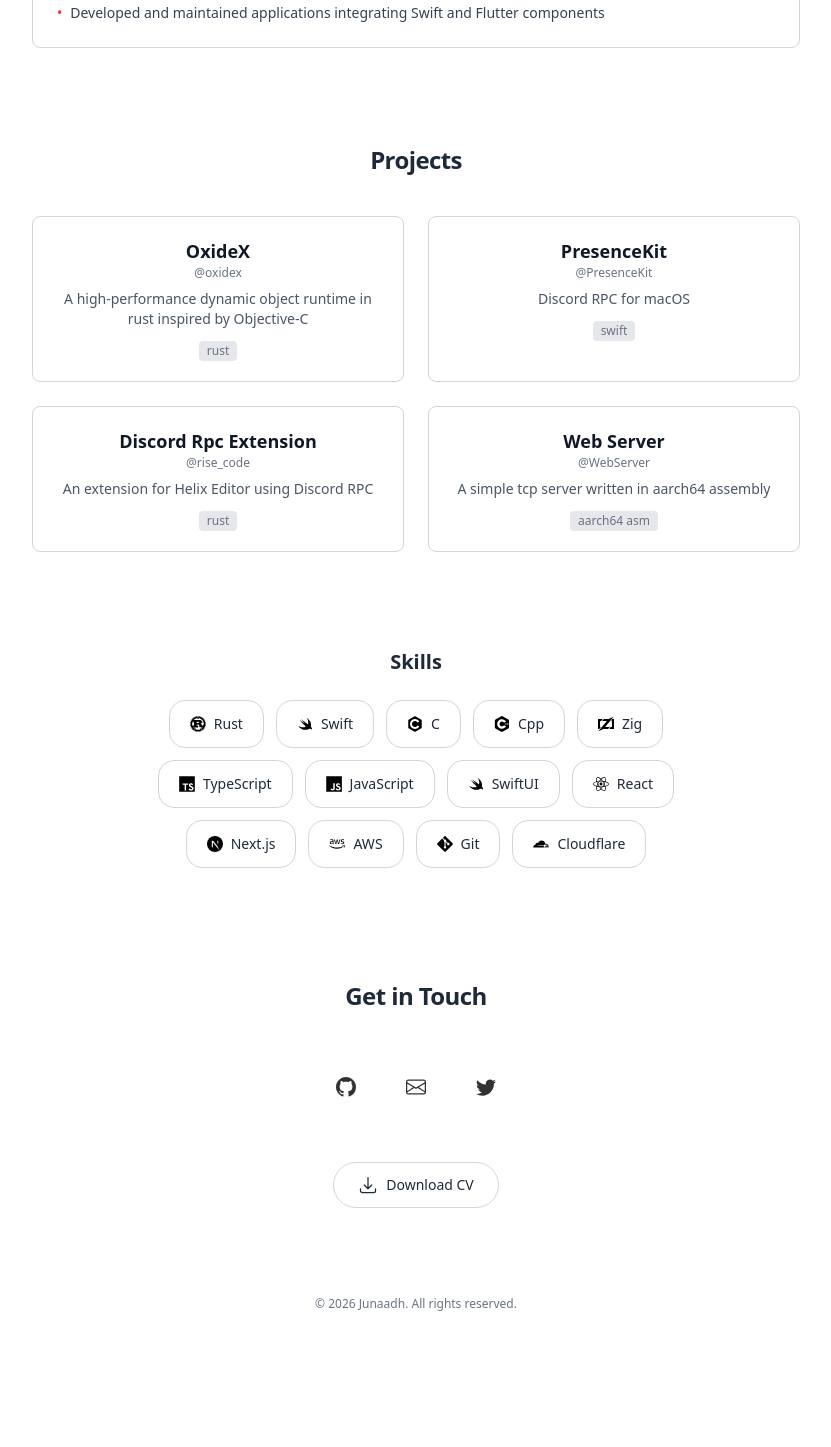
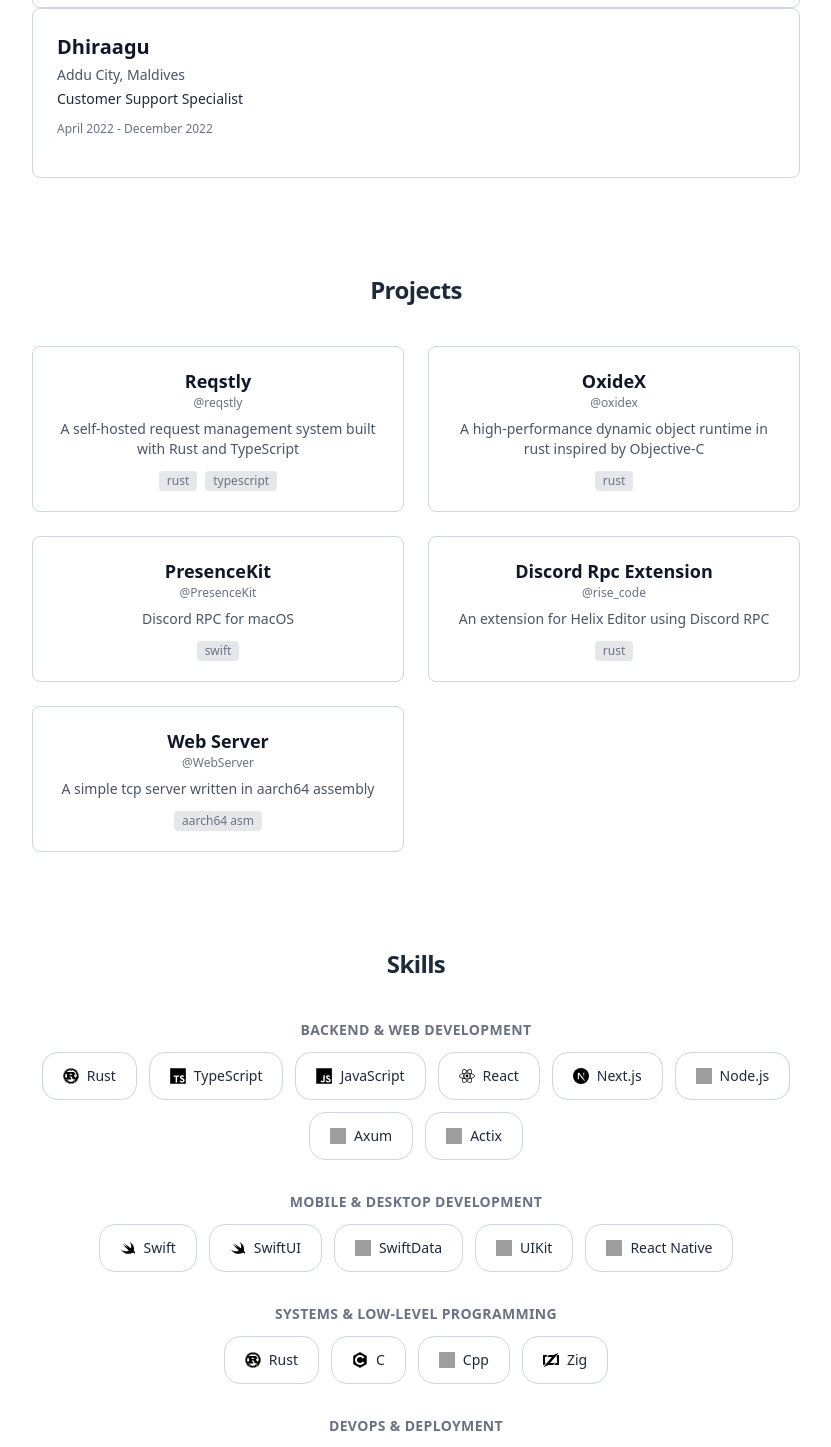
Before and after one commit to junaadh/website, a React (Vite) app: page / in a window 1280 px wide. Shown: the part 920-2367 px from the top of the page, without its empty margins (224-1055 px from the left). Before the commit the page ends 2288 px from the top, so only its background shows below. Built offline with nearby package versions, Linux system fonts and the light colour scheme; grey boxes are pictures that could not be loaded.

Commit message:
update experience, skills, projects

```diff
--- a/public/cv.md
+++ b/public/cv.md
@@ -42,9 +42,34 @@
 
 ## Skills
 
-- Languages: Rust, Swift, C/C++, TypeScript, JavaScript, Zig
-- Frameworks & Libraries: SwiftUI, SwiftData, UIKit, React Native, Next.js
-- Tools & Platforms: AWS, Git, Xcode, VS Code, Cloudflare
+- **Backend & Web Development**:
+  Rust (Axum, Actix), TypeScript/JavaScript (Vite + React, Node.js) — building high-performance, scalable, and secure APIs and web applications.
+
+- **Mobile & Desktop Development**:
+  Swift, SwiftUI, SwiftData, UIKit, React Native — developing iOS and macOS applications with cloud integration, responsive UIs, and optimized performance.
+
+- **Systems & Low-Level Programming**:
+  Rust, C/C++, Zig — writing efficient, memory-safe system software, CLI tools, and performance-critical modules.
+
+- **DevOps & Deployment**:
+  Docker, Docker Compose, Docker Swarm, Colima, CI/CD pipelines, Caddy, Nginx, AWS, Cloudflare — containerizing applications, orchestrating services, automating deployments, and configuring secure infrastructure.
+
+- **Monitoring & Observability**:
+  Prometheus, Grafana, Loki — implementing system monitoring, visualizing metrics, and aggregating logs for production environments.
+
+- **Server & Linux Administration**:
+  Linux, VPS management, shell scripting — deploying and maintaining applications on Linux servers, configuring VPS environments, and managing server operations.
+
+## Projects
+
+**Reqstly** - [github.com/junaadh/reqstly](https://github.com/junaadh/reqstly.git)
+[reqstly.com](https://reqstly.com)
+
+- Built a self-hosted request management system using Rust and TypeScript
+- Designed backend with Axum, PostgreSQL, and integrated CI/CD pipelines for automated deployment
+- Implemented Dockerized infrastructure with Docker Compose for local development and Docker Swarm for scalable deployment
+- Monitored system metrics using Prometheus and Grafana, with log aggregation via Loki
+- Configured secure web serving using Caddy and Nginx
 
 # Languages
 - English
--- a/src/App.tsx
+++ b/src/App.tsx
@@ -22,10 +22,7 @@
         <img src="/memoji.png" alt="Memoji" className="z-1 w-48 h-48 mx-auto mb-4 rounded-full" />
         <h2 className="text-2xl font-semibold mb-2">About Me</h2>
         <p className="max-w-xl mx-auto text-sm text-gray-600 dark:text-gray-400">
-          I'm <strong>Junaadh</strong> — a software engineer focused on Cybersecurity, systems programming,
-          and embedded programming. I enjoy building tools close to hardware: from assembly programs to interpreters,
-          compilers, and analyzers. With experience building low-level infrastructure and user-facing applications
-          across iOS, macOS, and web, I work with Rust, Swift, C/C++, and JavaScript frameworks.
+          Software engineer with experience in systems and application development. Skilled in Rust, Swift, C/C++, and JavaScript frameworks, with experience building low-level infrastructure and user-facing applications across iOS, macOS, and web.
         </p>
       </section>
 
--- a/src/components/experience.tsx
+++ b/src/components/experience.tsx
@@ -18,6 +18,13 @@
       "Improved performance and responsiveness in Flutter applications",
       "Developed and maintained applications integrating Swift and Flutter components",
     ],
+  },
+  {
+    company: "Dhiraagu",
+    location: "Addu City, Maldives",
+    position: "Customer Support Specialist",
+    period: "April 2022 - December 2022",
+    responsibilities: [],
   },
 ];
 
--- a/src/components/projects.tsx
+++ b/src/components/projects.tsx
@@ -6,6 +6,12 @@
 };
 
 const repos: RepoData[] = [
+  {
+    name: "Reqstly",
+    username: "reqstly",
+    description: "A self-hosted request management system built with Rust and TypeScript",
+    languages: [ "rust", "typescript" ],
+  },
   {
     name: "OxideX",
     username: "oxidex",
@@ -40,14 +46,14 @@
       <h2 className="text-2xl font-semibold mb-10 text-center tracking-tight">
         Projects
       </h2>
-      <div className="grid md:grid-cols-2 gap-6 max-w-3xl mx-auto">
+      <div className="grid md:grid-cols-2 gap-6 max-w-3xl mx-auto justify-items-center">
         {repos.map((repo) => (
           <a
             key={repo.name}
             href={`https://github.com/${username}/${repo.username}`}
             target="_blank"
             rel="noopener noreferrer"
-            className="group block rounded-lg border bg-white dark:bg-black p-5 transition  border-gray-300 dark:border-gray-800 hover:border-red-300 dark:hover:border-red-600"
+            className="group block rounded-lg border bg-white dark:bg-black p-5 transition  border-gray-300 dark:border-gray-800 hover:border-red-300 dark:hover:border-red-600 w-full"
           >
             <h3 className="text-lg font-semibold text-gray-900 dark:text-white">
               {repo.name}
--- a/src/components/skills.tsx
+++ b/src/components/skills.tsx
@@ -1,29 +1,53 @@
-const skills = [
-  "Rust",
-  "Swift",
-  "C",
-  "Cpp",
-  "Zig",
-  "TypeScript",
-  "JavaScript",
-  "SwiftUI",
-  "React",
-  "Next.js",
-  "AWS",
-  "Git",
-  "Cloudflare"
+type SkillCategory = {
+  category: string;
+  skills: string[];
+};
+
+const skillCategories: SkillCategory[] = [
+  {
+    category: "Backend & Web Development",
+    skills: ["Rust", "TypeScript", "JavaScript", "React", "Next.js", "Node.js", "Axum", "Actix"],
+  },
+  {
+    category: "Mobile & Desktop Development",
+    skills: ["Swift", "SwiftUI", "SwiftData", "UIKit", "React Native"],
+  },
+  {
+    category: "Systems & Low-Level Programming",
+    skills: ["Rust", "C", "Cpp", "Zig"],
+  },
+  {
+    category: "DevOps & Deployment",
+    skills: ["Docker", "AWS", "Cloudflare", "Nginx", "Git"],
+  },
+  {
+    category: "Monitoring & Observability",
+    skills: ["Prometheus", "Grafana", "Loki"],
+  },
 ];
+
 // https://devicon.dev/?utm_source=chatgpt.com
 
 const Skill = () => {
   return (
     <section id="skills" className="px-4 py-12">
-  <h2 className="text-xl font-semibold mb-6 text-center">Skills</h2>
-  <div className="flex flex-wrap justify-center gap-3 max-w-xl mx-auto">
-  {skills.map((skill) => (
-  <div key={skill} className="px-5 h-12 flex justify-center items-center py-1 bg-white dark:bg-black hover:bg-gray-200 dark:hover:bg-gray-800 text-sm rounded-2xl border border-gray-300 dark:border-gray-800">
+      <h2 className="text-2xl font-semibold mb-10 text-center tracking-tight">
+        Skills
+      </h2>
+      <div className="max-w-3xl mx-auto space-y-8">
+        {skillCategories.map((category) => (
+          <div key={category.category}>
+            <h3 className="text-sm font-semibold text-gray-500 dark:text-gray-400 mb-3 uppercase tracking-wide">
+              {category.category}
+            </h3>
+            <div className="flex flex-wrap gap-3 justify-center">
+              {category.skills.map((skill) => (
+                <div
+                  key={skill}
+                  className="px-5 h-12 flex justify-center items-center py-1 bg-white dark:bg-black hover:bg-gray-200 dark:hover:bg-gray-800 text-sm rounded-2xl border border-gray-300 dark:border-gray-800"
+                >
                   <img
-      src={`/languages/${skill === "SwiftUI" ? "swift" : skill.toLowerCase()}.svg`}
+                    src={`/languages/${skill === "SwiftUI" ? "swift" : skill === "Cpp" ? "c++" : skill.toLowerCase()}.svg`}
                     alt={`${skill} logo`}
                     className="w-4 h-4 mr-2 dark:invert"
                     onError={(e) => (e.currentTarget.style.display = "none")}
@@ -32,6 +56,9 @@
                 </div>
               ))}
             </div>
+          </div>
+        ))}
+      </div>
     </section>
   );
 };
```
Also changed, not shown: 1 other file (tests, documents, lock files or other folders). Lines whose indentation alone changed are shown as unchanged.
